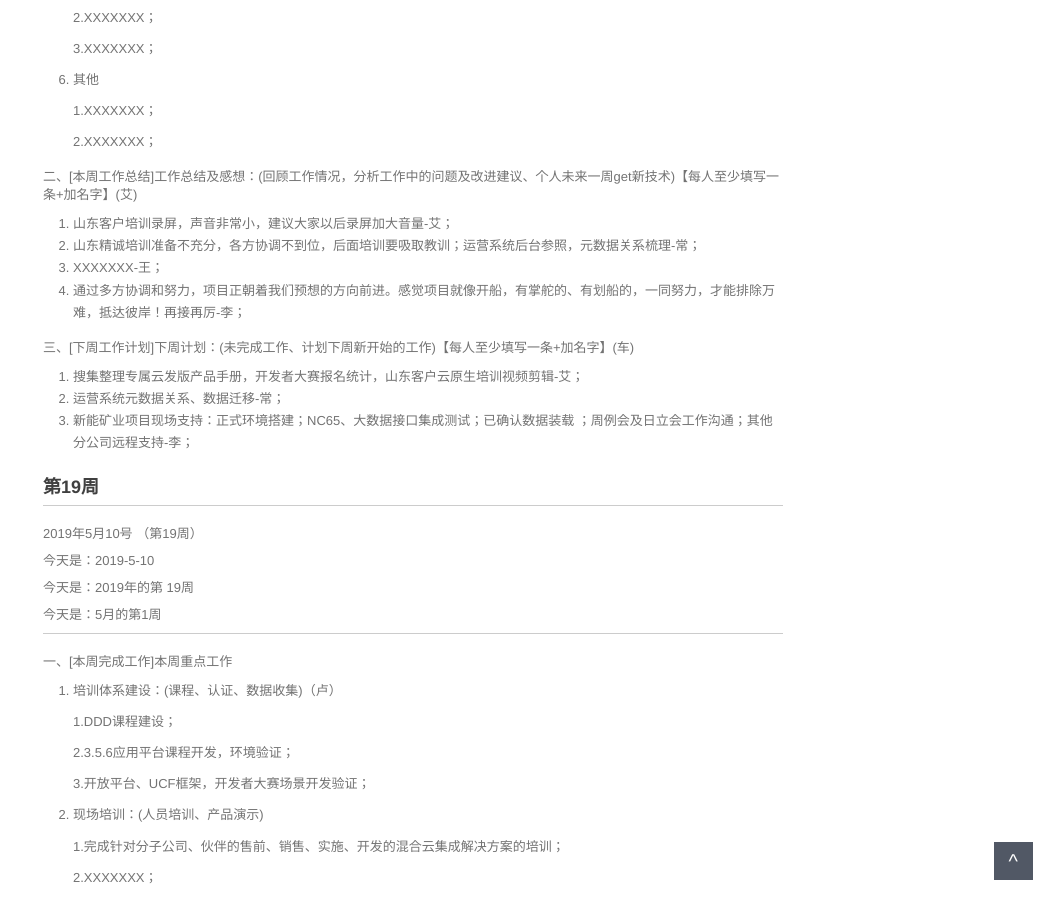
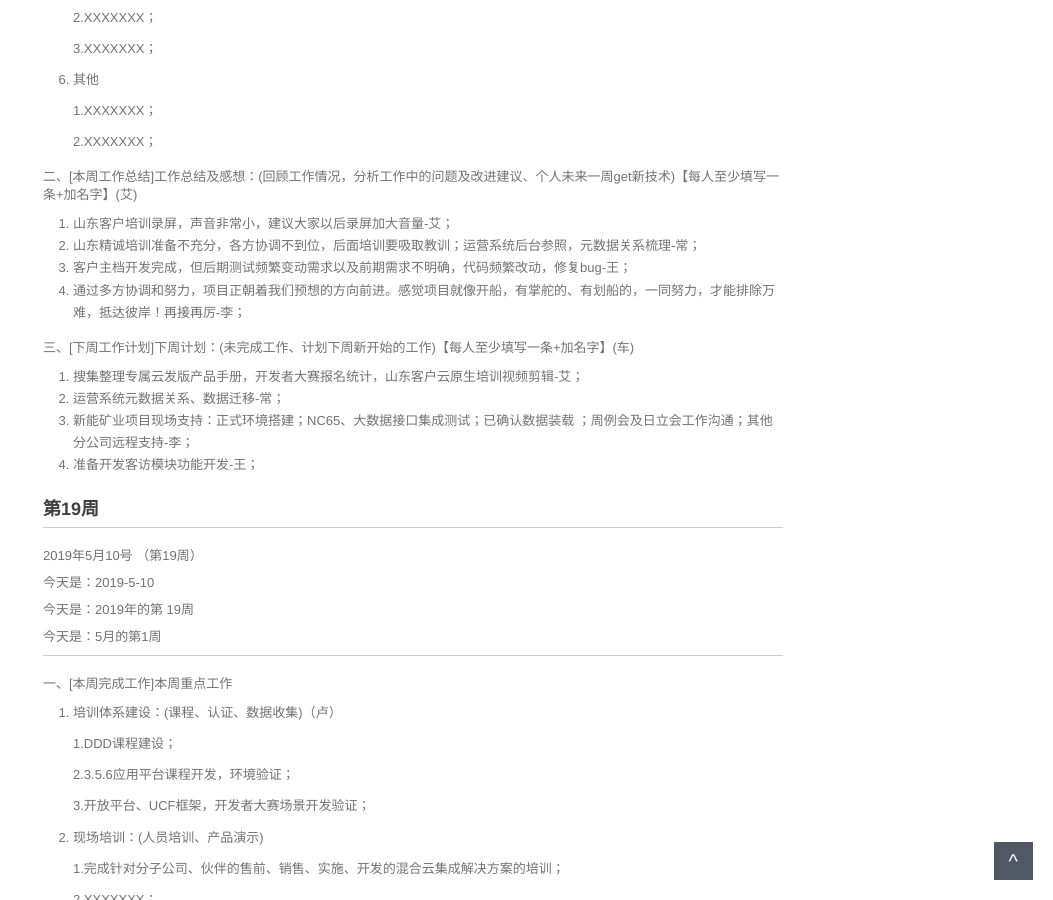
Before and after one commit to walllFlower/blog, a Jekyll site: the page built from _posts/2018-07-17-day_report_cxz.md, in a window 1280 px wide and 900 px high, scrolled down 1080 px. Shown: the whole window, without its empty margins (227-1280 px from the left). Built offline with Jekyll 4.4.1, drawn with Linux system fonts in a browser that asks for light colours; comment, search, counter and statistics services are not loaded.

Commit message:
Update 2018-07-17-day_report_cxz.md

```diff
--- a/_posts/2018-07-17-day_report_cxz.md
+++ b/_posts/2018-07-17-day_report_cxz.md
@@ -72,7 +72,7 @@ categories: 技术运营工作周报
 
 1. 山东客户培训录屏，声音非常小，建议大家以后录屏加大音量-艾；
 2. 山东精诚培训准备不充分，各方协调不到位，后面培训要吸取教训；运营系统后台参照，元数据关系梳理-常；
-3. XXXXXXX-王；
+3. 客户主档开发完成，但后期测试频繁变动需求以及前期需求不明确，代码频繁改动，修复bug-王；
 4. 通过多方协调和努力，项目正朝着我们预想的方向前进。感觉项目就像开船，有掌舵的、有划船的，一同努力，才能排除万难，抵达彼岸！再接再厉-李；
 
 三、[下周工作计划]下周计划：(未完成工作、计划下周新开始的工作)【每人至少填写一条+加名字】(车)
@@ -80,6 +80,7 @@ categories: 技术运营工作周报
 1. 搜集整理专属云发版产品手册，开发者大赛报名统计，山东客户云原生培训视频剪辑-艾；
 2. 运营系统元数据关系、数据迁移-常；
 3. 新能矿业项目现场支持：正式环境搭建；NC65、大数据接口集成测试；已确认数据装载 ；周例会及日立会工作沟通；其他分公司远程支持-李；
+4. 准备开发客访模块功能开发-王；
 
 
 ###  第19周
```
